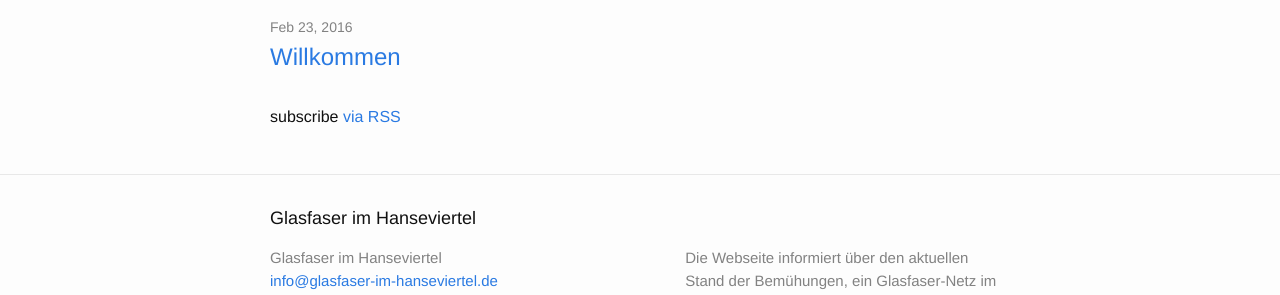
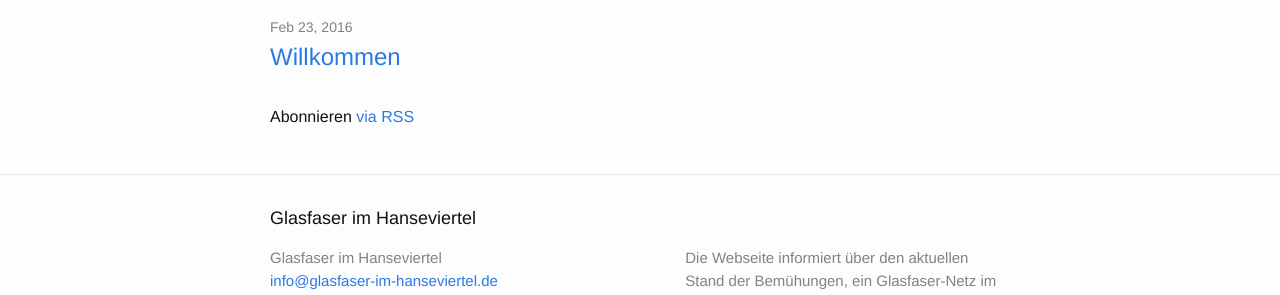
Before and after one commit to marcsowen/glasfaser-im-hanseviertel, a Jekyll site: the page built from website/index.html, in a window 1280 px wide. Shown: the part 122-417 px from the top of the page. Built offline with Jekyll 4.4.1, drawn with Linux system fonts in a browser that asks for light colours.

Commit message:
Subscribe übersetzt.

```diff
--- a/website/index.html
+++ b/website/index.html
@@ -18,6 +18,6 @@ layout: default
     {% endfor %}
   </ul>
 
-  <p class="rss-subscribe">subscribe <a href="{{ "/feed.xml" | prepend: site.baseurl }}">via RSS</a></p>
+  <p class="rss-subscribe">Abonnieren <a href="{{ "/feed.xml" | prepend: site.baseurl }}">via RSS</a></p>
 
 </div>
```
